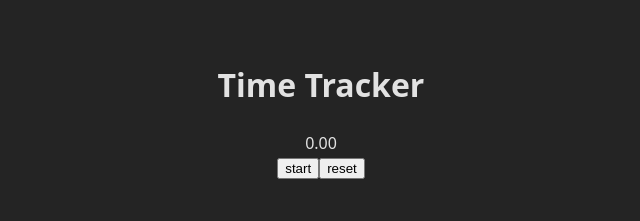
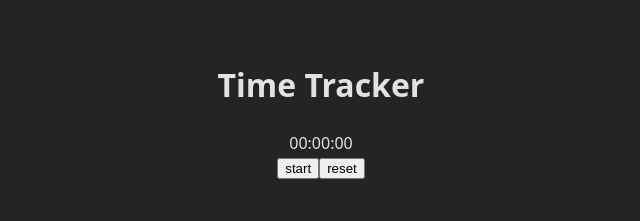
Before and after one commit to drewlong314/time-tracker, a React app: page / in a window 1280 px wide. Shown: the top 221 px of the page, without its empty margins (319-959 px from the left). Built offline with nearby package versions, Linux system fonts and the light colour scheme; the HTML template or start-up script is replaced by a standard one.

Commit message:
format time

```diff
--- a/src/App.jsx
+++ b/src/App.jsx
@@ -14,6 +14,18 @@ function App() {
   } else if (startTime != null && now != null) {
     timePassed = ((now - startTime) / 1000 + storedTime).toFixed(2);
   } else timePassed = storedTime.toFixed(2);
+
+  const formatNumber = (number) => {
+    return number.toString().padStart(2, "0")
+  }
+
+  const formatTime = (timePassed) => {
+    const convertedTime = new Date(timePassed * 1000);
+    const hours = convertedTime.getUTCHours();
+    const minutes = convertedTime.getUTCMinutes();
+    const seconds = convertedTime.getUTCSeconds();
+    return `${formatNumber(hours)}:${formatNumber(minutes)}:${formatNumber(seconds)}`;
+  };
 
   const startTimer = () => {
     setStartTime(Date.now());
@@ -47,7 +59,7 @@ function App() {
   return (
     <>
       <h1>Time Tracker</h1>
-      <div>{timePassed}</div>
+      <div>{formatTime(timePassed)}</div>
       {!isRunning ? (
         <button onClick={startTimer}>start</button>
       ) : (
```
